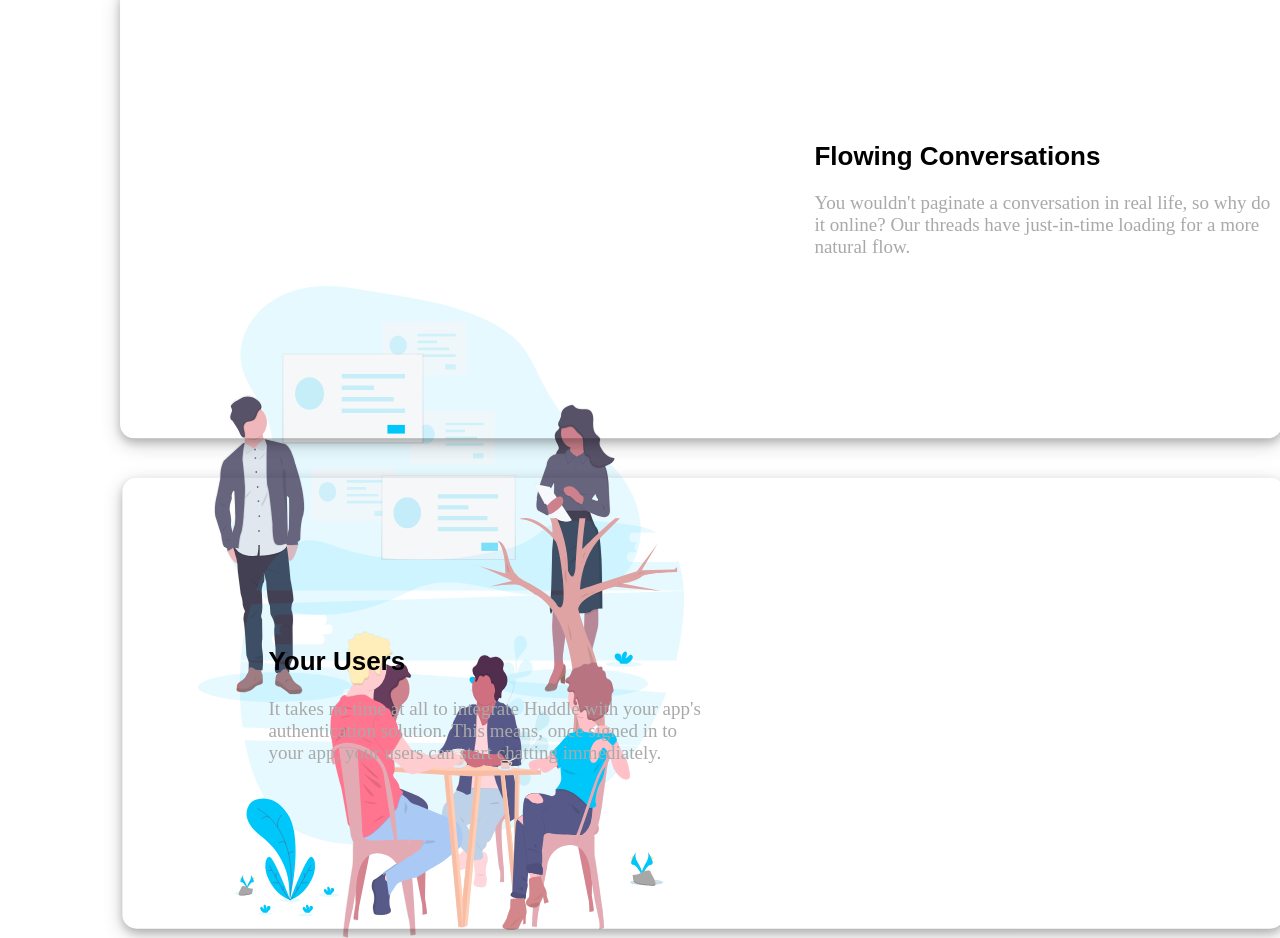
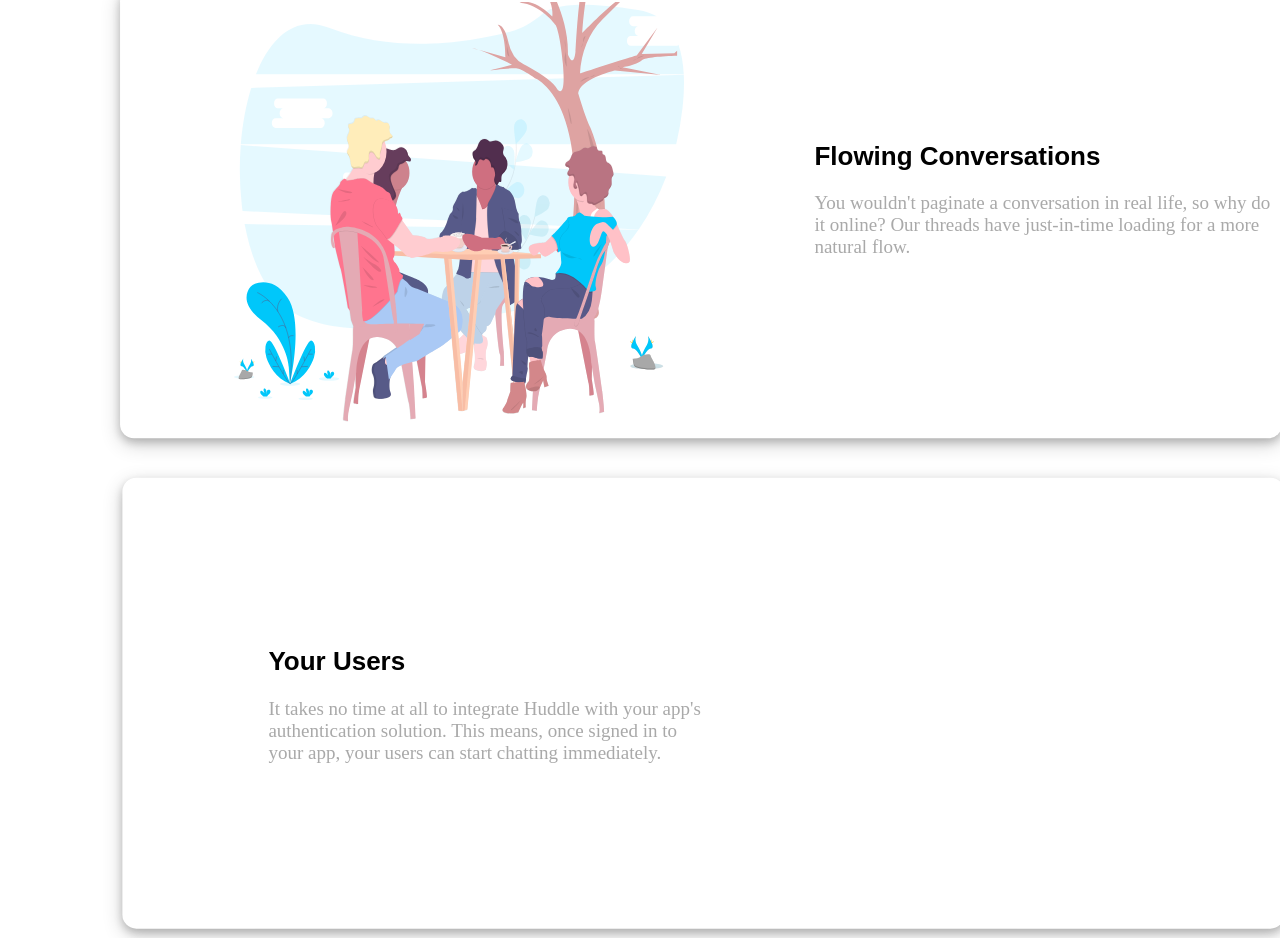
Before and after one commit to umohm1/huddle-landing-page, a plain HTML site: page index.html in a window 1280 px wide. Shown: the part 1575-2513 px from the top of the page. Drawn offline with Linux system fonts and the light colour scheme.

Commit message:
Adjusting images inside divs

```diff
--- a/style.css
+++ b/style.css
@@ -155,7 +155,7 @@ body {
   width:450px;
   padding-top: 158px;
   position: inherit;
-  transform: translate(44%, 0%);
+  transform: translate(219%, -132%);
 }
 
 .growTogether h2 {
@@ -186,7 +186,7 @@ body {
   width: 450px;
   padding-top: 160px;
   position: inherit;
-  transform: translate(52%, -60%);
+  transform: translate(52%, -149%);
 }
 
 .flowingConvo h2 {
```
